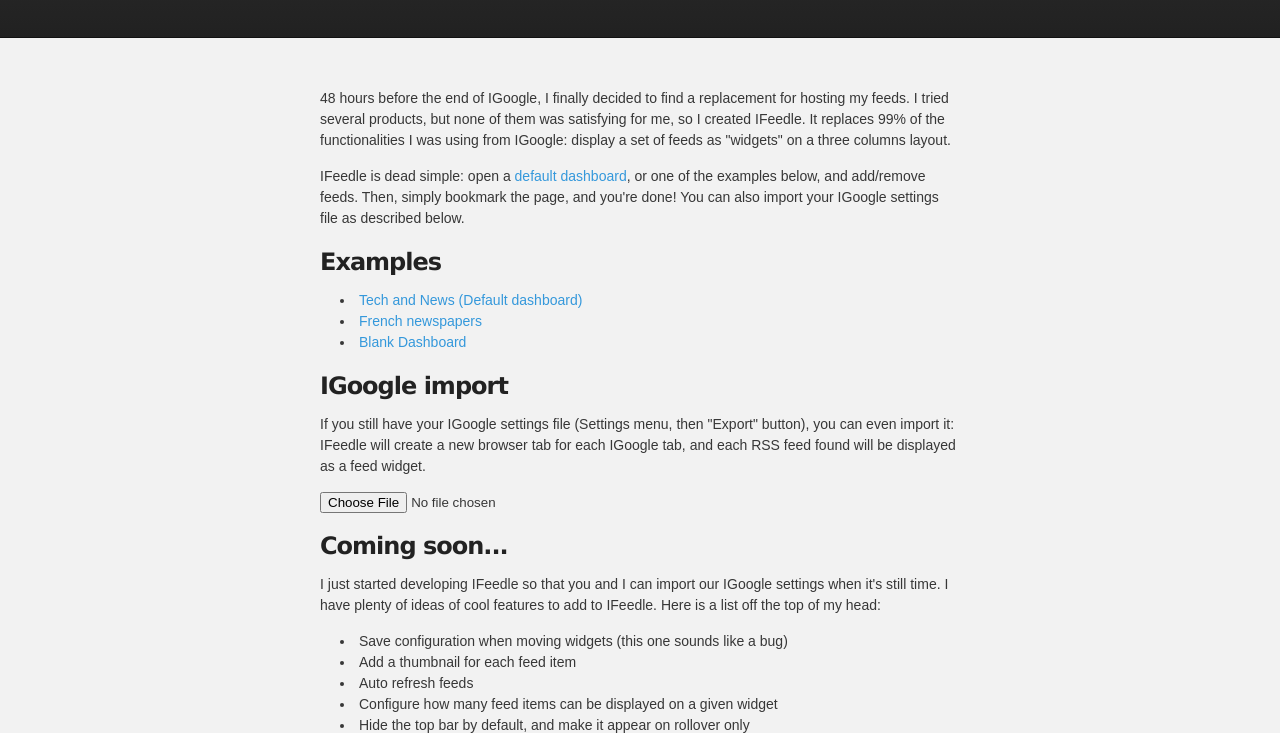
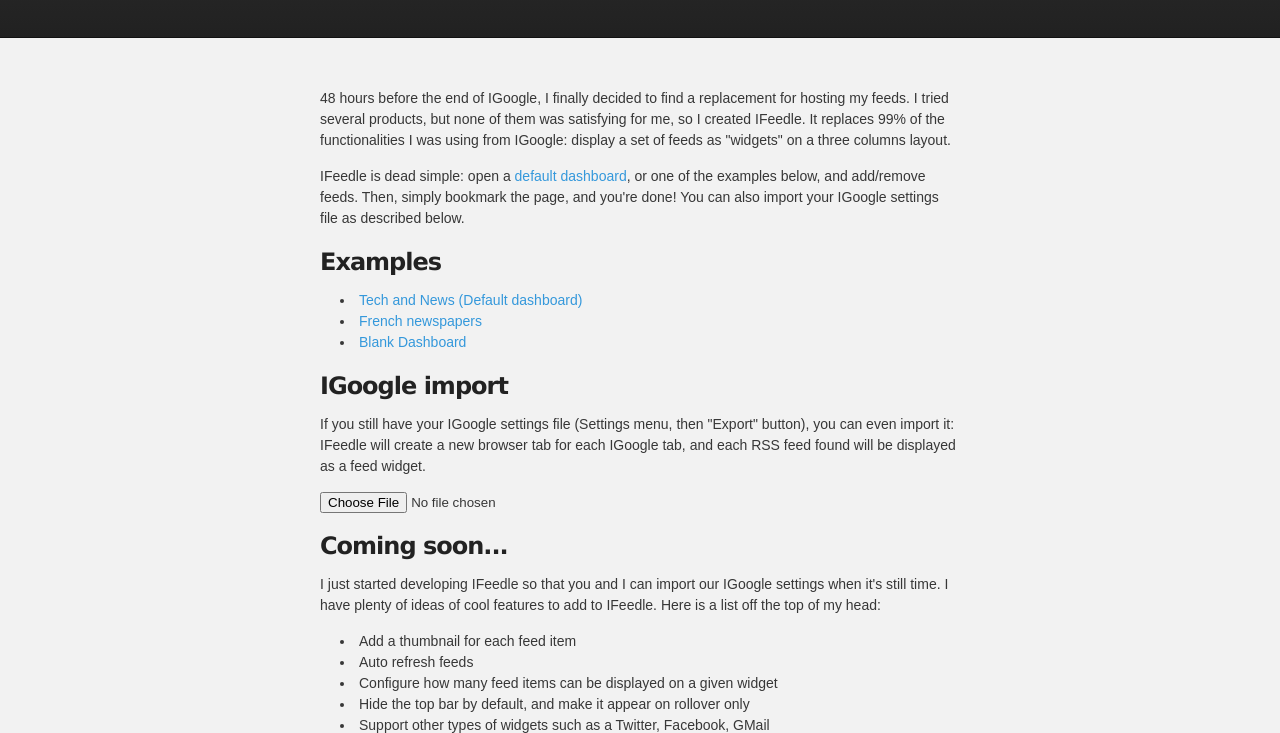
Before and after one commit to amelki/gbig.github.io, a plain HTML site: page index.html in a window 1280 px wide. Shown: the part 208-941 px from the top of the page. Drawn offline with nearby package versions, Linux system fonts and the light colour scheme; a script that the page names is missing.

```diff
--- a/index.html
+++ b/index.html
@@ -99,7 +99,6 @@
             features to add to IFeedle. Here is a list off the top of my head:
 
             <ul>
-                <li>Save configuration when moving widgets (this one sounds like a bug)</li>
                 <li>Add a thumbnail for each feed item</li>
                 <li>Auto refresh feeds</li>
                 <li>Configure how many feed items can be displayed on a given widget</li>
```
